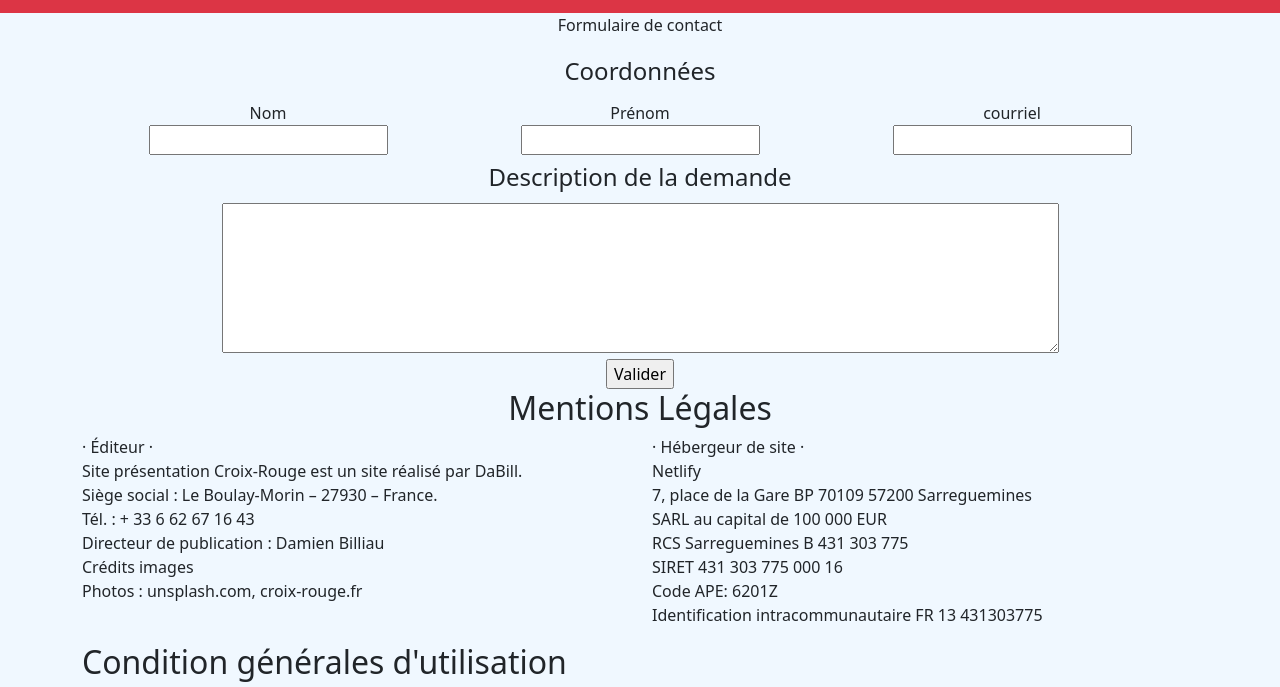
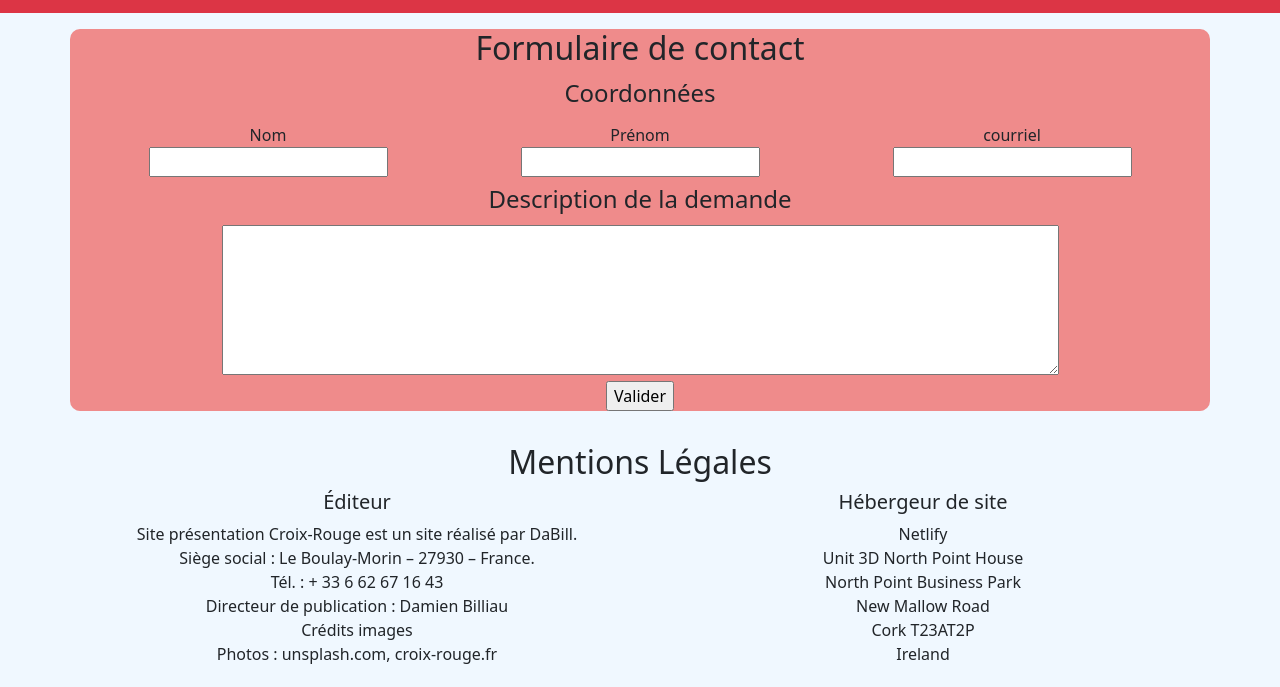
Before and after one commit to batdams/sitePresentationCroixRouge, a plain HTML site: page contact.html in a window 1280 px wide. Shown: the part 99-786 px from the top of the page. Drawn offline with Linux system fonts and the light colour scheme.

Commit message:
finished

```diff
--- a/contact.html
+++ b/contact.html
@@ -34,9 +34,9 @@
             </div>
         </header>
         <main>
-            <section>
-                <div class="container-sm text-center">
-                    <p>Formulaire de contact</p>
+            <section class="p-3">
+                <div class="container-sm text-center contactForm" id="Contact">
+                    <h2>Formulaire de contact</h2>
                         <form action="" method="get">
                             <fieldset>
                                 <legend>Coordonnées</legend>
@@ -69,11 +69,11 @@
                 </div>
             </section>
             <section>
-                <article class="container-sm">
+                <article class="container-sm p-3 mentions" id="mentions">
                     <div class="row text-center">
                         <h2>Mentions Légales</h2>
-                        <div class="col-sm-6 text-start">
-                            · Éditeur ·
+                        <div class="col-sm-6 text-center">
+                            <h5>Éditeur</h5>
                             <p>Site présentation Croix-Rouge est un site réalisé par DaBill.<br>
                             Siège social : Le Boulay-Morin – 27930 – France.<br>
                             Tél. : + 33 6 62 67 16 43<br>
@@ -81,19 +81,18 @@
                             Crédits images<br>
                             Photos : unsplash.com, croix-rouge.fr</p>
                         </div>
-                        <div class="col-sm-6 text-start">
-                            · Hébergeur de site ·
+                        <div class="col-sm-6 text-center">
+                            <h5>Hébergeur de site</h5>
                             <p>Netlify<br>
-                            7, place de la Gare BP 70109 57200 Sarreguemines<br>
-                            SARL au capital de 100 000 EUR<br>
-                            RCS Sarreguemines B 431 303 775<br>
-                            SIRET 431 303 775 000 16<br>
-                            Code APE: 6201Z<br>
-                            Identification intracommunautaire FR 13 431303775</p>
+                            Unit 3D North Point House<br>
+                            North Point Business Park<br>
+                            New Mallow Road<br>
+                            Cork T23AT2P<br>
+                            Ireland</p>
                         </div>
                     </div>
                 </article>
-                <article class="container-sm CGU">
+                <article class="container-sm CGU p-3" id="cgu">
                     <h2>Condition générales d'utilisation</h2>
                     <p>L’utilisation du site <b>présentation Croix-Rouge</b> implique l’acceptation pleine et entière des conditions générales d’utilisation ci-après décrites. Ces conditions d’utilisation sont susceptibles d’être modifiées ou complétées à tout moment, les utilisateurs du site sont donc invités à les consulter de manière régulière.
 Ce site est normalement accessible à tout moment aux utilisateurs. Une interruption pour raison de maintenance technique peut être toutefois décidée par la société Dabill, qui s’efforcera alors de communiquer préalablement aux utilisateurs les dates et heures de l’intervention.
--- a/styles/sass/partials/_forms.scss
+++ b/styles/sass/partials/_forms.scss
@@ -1,3 +1,4 @@
 .contactForm {
-    display: grid;
+    border-radius: 10px;
+    background-color: #ef8b8b;
 }
--- a/styles/sass/partials/_mentions.scss
+++ b/styles/sass/partials/_mentions.scss
@@ -1,3 +1,5 @@
 .CGU {
+    border-radius: 10px;
+    background-color: #ef8b8b;
     font-size: small;
 }
```
Also changed, not shown: styles/screen.css, 1 other file.
